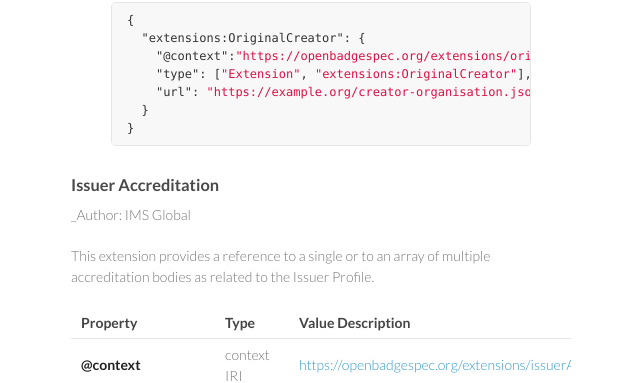
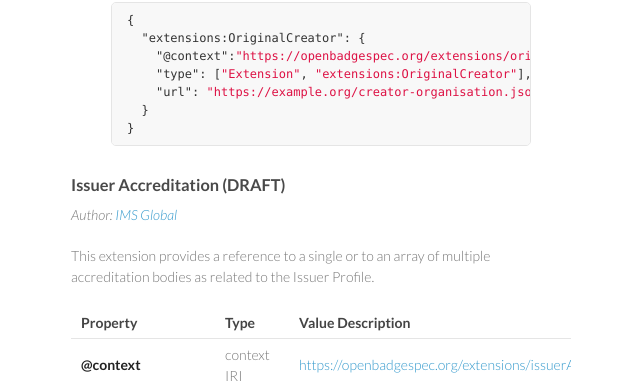
Before and after one commit to 1EdTech/openbadges-specification, a Jekyll site: the page built from extensions/index.md, in a window 1280 px wide and 900 px high, scrolled down 6973 px. Shown: the part 85-468 px from the top of the window, without its empty margins (499-1139 px from the left). Built offline with Jekyll 4.4.1, drawn with Linux system fonts in a browser that asks for light colours.

Commit message:
Indicating that the extension is a draft. Added link to IMS global github repo

```diff
--- a/extensions/index.md
+++ b/extensions/index.md
@@ -291,8 +291,8 @@ BadgeClass
 }
 {% endhighlight %}
 
-### <a name="IssuerAccreditation"></a> Issuer Accreditation
-_Author: IMS Global
+### <a name="IssuerAccreditation"></a> Issuer Accreditation (DRAFT)
+_Author: [IMS Global](https://github.com/imsglobal)_
 
 This extension provides a reference to a single or to an array of multiple accreditation bodies as related to the Issuer Profile.
 
```
